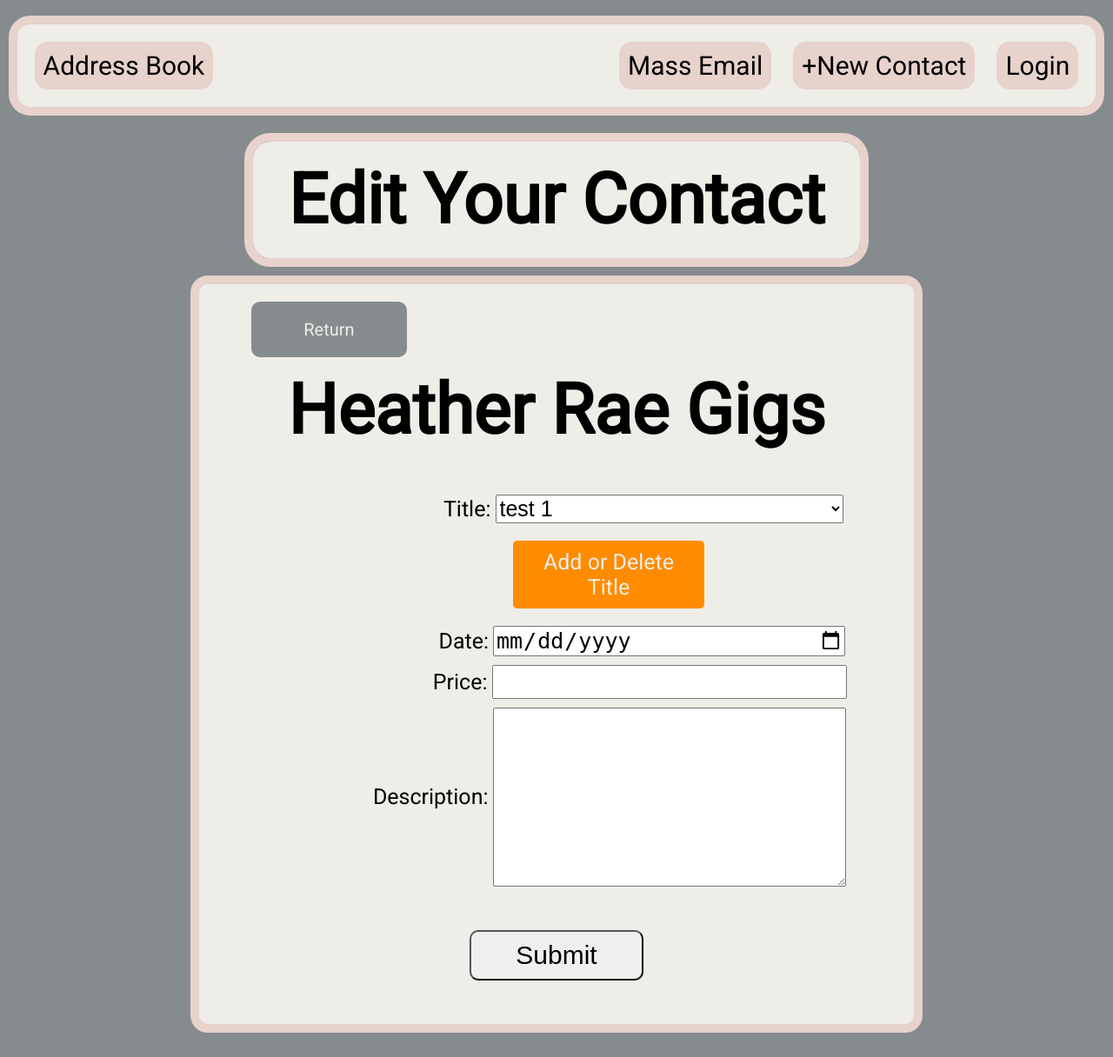
After one commit to jessebrusa/gig-book, a Flask app: page /invoice-form/1 in a window 1280 px wide. The commit adds this page. Shown: the whole page at 87% size. Run offline with Flask 3, Linux system fonts and the light colour scheme; data comes from the database, SQL or seed files in the repository; both versions use the stored data as it was after the commit; some libraries are stand-ins or nearby versions.

Commit message:
completed invoice form and template started displaying past inovoices

```diff
--- a/form.py
+++ b/form.py
@@ -1,7 +1,7 @@
 from flask_wtf import FlaskForm
 from wtforms import StringField, SubmitField, PasswordField, \
     EmailField, SelectField, IntegerField, FileField, BooleanField, \
-    DateField, TimeField, TextAreaField
+    DateField, TimeField, TextAreaField, FloatField
 from wtforms.validators import DataRequired
 from flask_ckeditor import CKEditorField
 
@@ -38,6 +38,11 @@ feedback_list_items = [('Volume Low'), ('Volume High'), ('Less Upbeat'),
 marketing_list_items = [('Physical Flyer'), ('Electronic Flyer'), ('Physical Business Cards'),
                         ('EPK'), ('Chocolate'), ('Video Clip'), ('Post Card')]
 
+
+performance_title_list = [('Hope with Heather Rae'), ('Get Happy with Heather Rae'), ('Come Away with Heather Rae'),
+                          ('In the Arms of the Angel with Heather Rae'), ('A Christmas Miracle with Heather Rae'),
+                          ('God Bless the USA with Heather Rae'), ('Worship with Heather Rae'), ('Hymns with Heather Rae'),
+                          ('Give Thanks with Heather Rae')]
 
 class AddressBookForm(FlaskForm):
     facility = StringField('Facility Name', validators=[DataRequired()])
@@ -112,3 +117,16 @@ class MassEmailForm(FlaskForm):
     subject = StringField('Subject', validators=[DataRequired()])
     body = CKEditorField('Body', validators=[DataRequired()])
     submit = SubmitField('Submit')
+
+
+class InvoiceForm(FlaskForm):
+    title = SelectField('Title Choices')
+    date = DateField('Date', validators=[DataRequired()])
+    price = FloatField('Price', validators=[DataRequired()])
+    description = TextAreaField('Description', validators=[DataRequired()])
+    submit = SubmitField('Submit')
+
+
+class AddTitleForm(FlaskForm):
+    title = StringField('Title')
+    submit = SubmitField('Submit')
--- a/main.py
+++ b/main.py
@@ -1,20 +1,21 @@
-from flask import Flask, render_template, redirect, url_for, request
+from flask import Flask, render_template, redirect, url_for, request, make_response
 from flask_bootstrap import Bootstrap
 from flask_ckeditor import CKEditor
 from form import AddressBookForm, weekdays, venue_type_list, performance_type_list, \
-feedback_list_items, LoginForm, MassEmailForm
+feedback_list_items, LoginForm, MassEmailForm, InvoiceForm, AddTitleForm
 from resources import ext_phone, phone_to_string, format_duration, compare_field, last_item, image_url, \
 format_url_date, compare_field_return_data, compare_field_address, edit_data_method,  edit_address_method, \
 date_key, edit_mass_email_method, set_list_form_submit, generate_hash_salt, bible_url, params, \
 send_email_with_attachment, attachment_url, check_for_data_return_last, return_list, edit_database, \
 format_time, edit_two_database, return_table_list, format_date, marketing_form_submit, \
-remove_unwanted_char_phone, MAPS_DIRECTIONS_API_KEY, ORIGIN
+remove_unwanted_char_phone, MAPS_DIRECTIONS_API_KEY, ORIGIN, date_add_days, float_decimal_one
 from werkzeug.security import check_password_hash
 from flask_sqlalchemy import SQLAlchemy
 from flask_login import UserMixin, login_user, LoginManager, current_user, logout_user
 from functools import wraps
 from werkzeug.utils import secure_filename
 import requests
+import pdfkit
 import os
 import re
 
@@ -22,6 +23,7 @@ import re
 app = Flask(__name__)
 app.config['SECRET_KEY'] = 'das;jklfaowye83oi;jkasdofiu8ow11'
 app.config['UPLOAD_FOLDER'] = './static/location_img'
+app.config['PDFKIT_EXECUTABLE'] = '/usr/local/bin/wkhtmltopdf'
 ckeditor = CKEditor(app)
 Bootstrap(app)
 
@@ -31,6 +33,7 @@ db = SQLAlchemy(app)
 
 login_manager = LoginManager()
 login_manager.init_app(app)
+
 
 
 class DataBase(db.Model):
@@ -60,6 +63,7 @@ class DataBase(db.Model):
     comments = db.relationship('CommentsTable')
     feedback = db.relationship('FeedbackTable')
     testimonials = db.relationship('TestimonialTable')
+    invoice = db.relationship('InvoiceTable')
 
 
 class ContactTable(db.Model):
@@ -172,6 +176,24 @@ class TestimonialTable(db.Model):
     data_base_id = db.Column(db.Integer, db.ForeignKey('database.id'))
 
 
+class InvoiceTable(db.Model):
+    __tablename__ = 'invoice_table'
+    id = db.Column(db.Integer, primary_key=True)
+    facility = db.Column(db.String(250))
+    street = db.Column(db.String(250))
+    town = db.Column(db.String(250))
+    state = db.Column(db.String(250))
+    zip_code = db.Column(db.String(250))
+    date = db.Column(db.String(250))
+    due_date = db.Column(db.String(250))
+    price = db.Column(db.Float)
+    title = db.Column(db.String(250))
+    description = db.Column(db.String(250))
+    paid = db.Column(db.Boolean, default=False)
+
+    data_base_id = db.Column(db.Integer, db.ForeignKey('database.id'))
+
+
 class User(UserMixin, db.Model):
     __tablename__ = 'users'
     id = db.Column(db.Integer, primary_key=True)
@@ -179,6 +201,12 @@ class User(UserMixin, db.Model):
     l_name = db.Column(db.String(250), nullable=False)
     email = db.Column(db.String(250), nullable=False)
     password = db.Column(db.String(250), nullable=False)
+
+
+class PerformanceTitle(db.Model):
+    __tablename__ = 'performance_title'
+    id = db.Column(db.Integer, primary_key=True)
+    title = db.Column(db.String(250), nullable=False)
 
 
 with app.app_context():
@@ -190,7 +218,7 @@ def load_user(user_id):
     return db.session.get(User, int(user_id))
 
 
-def admin_only(f):
+def logged_in_only(f):
     @wraps(f)
     def decorated_function(*args, **kwargs):
         try:
@@ -204,7 +232,7 @@ def admin_only(f):
 
 
 @app.route('/', methods=['GET', 'POST'])
-# @admin_only
+# @logged_in_only
 def home():
     facilities = DataBase.query.all()
 
@@ -303,7 +331,7 @@ def home():
 
 
 @app.route('/form', methods=['GET', 'POST'])
-# @admin_only
+# @logged_in_only
 def form():
     form = AddressBookForm()
 
@@ -539,7 +567,7 @@ def form():
 
 
 @app.route('/facility/<int:id>', methods=['GET', 'POST'])
-# @admin_only
+# @logged_in_only
 def facility_page(id):
     facility = DataBase.query.filter_by(id=id).first()
 
@@ -600,7 +628,7 @@ def facility_page(id):
 
 
 @app.route('/add/<int:id>/<field>', methods=['GET', 'POST'])
-# @admin_only
+# @logged_in_only
 def add_data(id, field):
     facility = DataBase.query.filter_by(id=id).first()
     form = AddressBookForm()
@@ -626,7 +654,7 @@ def add_data(id, field):
 
 
 @app.route('/commit-add/<int:id>/<field>', methods=['GET', 'POST'])
-# @admin_only
+# @logged_in_only
 def commit_add_data(id, field):
     facility = DataBase.query.filter_by(id=id).first()
     form = AddressBookForm()
@@ -797,7 +825,7 @@ def commit_add_data(id, field):
 
 
 @app.route('/edit-field/<int:id>/<field>', methods=['GET', 'POST'])
-# @admin_only
+# @logged_in_only
 def edit_field(id, field):
     facility = DataBase.query.filter_by(id=id).first()
     form = AddressBookForm()
@@ -908,7 +936,7 @@ def edit_field(id, field):
 
 
 @app.route('/commit-edit/<int:id>/<field>', methods=['GET', 'POST'])
-# @admin_only
+# @logged_in_only
 def commit_edit(id, field):
     facility = DataBase.query.filter_by(id=id).first()
     form = AddressBookForm()
@@ -1054,7 +1082,7 @@ def commit_edit(id, field):
 
 
 @app.route('/wtformedit/<int:id>/<field>/<data>', methods=['GET', 'POST'])
-# @admin_only
+# @logged_in_only
 def wtform_edit(id, field, data):
     facility = DataBase.query.filter_by(id=id).first()
     form = AddressBookForm()
@@ -1092,7 +1120,7 @@ def wtform_edit(id, field, data):
 
 
 @app.route('/wtformcommit/<int:id>/<field>/<data>', methods=['GET', 'POST'])
-# @admin_only
+# @logged_in_only
 def wtform_commit(id, field, data):
     facility = DataBase.query.filter_by(id=id).first()
     form = AddressBookForm()
@@ -1153,7 +1181,7 @@ def wtform_commit(id, field, data):
 
 
 @app.route('/previous-contact-data/<int:id>')
-# @admin_only
+# @logged_in_only
 def previous_contact(id):
     facility = DataBase.query.filter_by(id=id).first()
 
@@ -1169,7 +1197,7 @@ def previous_contact(id):
 
 
 @app.route('/delete/<int:id>/<field>/<data>', methods=['GET', 'POST'])
-# @admin_only
+# @logged_in_only
 def delete_data(id, field, data):
     facility = DataBase.query.filter_by(id=id).first()
     data = data
@@ -1275,6 +1303,12 @@ def delete_data(id, field, data):
             return redirect(url_for('facility_page', id=id))
 
 
+    if field == 'title':
+        delete_title = PerformanceTitle.query.filter_by(id=data).first()
+        db.session.delete(delete_title)
+        db.session.commit()
+        return redirect(url_for('add_title', id=id))
+
     db.session.commit()
     return redirect (url_for('edit_field', id=id, field=field))
 
@@ -1285,7 +1319,7 @@ def confirm_page(id):
     return render_template('confirm.html', facility_name=facility.facility, id=id)
 
 @app.route('/delete-contact/<int:id>', methods=['GET', 'POST'])
-# @admin_only
+# @logged_in_only
 def delete_contact(id):
     facility = DataBase.query.filter_by(id=id).first()
 
@@ -1352,7 +1386,7 @@ def register_page():
 
 
 @app.route('/mass-email', methods=['GET', 'POST'])
-# @admin_only
+# @logged_in_only
 def mass_email_page():
     mass_email_form = MassEmailForm()
 
@@ -1387,6 +1421,88 @@ def mass_email_page():
     return render_template('mass-email.html', form=mass_email_form)
 
 
+@app.route('/invoice-form/<int:id>', methods=['GET', 'POST'])
+# @logged_in_only
+def invoice_form(id):
+    facility = DataBase.query.filter_by(id=id).first()
+    form = InvoiceForm()
+
+    title_objects = PerformanceTitle.query.all()
+    titles = [title.title for title in title_objects]
+    form.title.choices = [(title) for title in titles]
+
+    if request.method == 'POST':
+        form_title = form.title.data
+        form_date = format_date(form.date.data)
+        form_price = form.price.data
+        form_description = form.description.data
+
+        new_invoice = InvoiceTable (
+            facility = facility.facility,
+            street = facility.street,
+            town = facility.town,
+            state = facility.state,
+            zip_code = facility.zip_code,
+            date = form_date,
+            due_date = date_add_days(form_date, 30),
+            price = form_price,
+            title = form_title,
+            description = form_description,
+            data_base_id = id,
+        )
+        db.session.add(new_invoice)
+        db.session.commit()
+
+        invoice_id = new_invoice.id
+
+        return redirect(url_for('invoice', invoice_id=invoice_id))
+
+
+    return render_template('invoice-form.html', id=id, form=form)
+
+
+@app.route('/add-title/<int:id>', methods=['GET', 'POST'])
+# @logged_in_only
+def add_title(id):
+    form = AddTitleForm()
+    titles = PerformanceTitle.query.all()
+
+    if request.method == 'POST':
+        form_title = form.title.data
+
+        if form_title:
+            new_title = PerformanceTitle(
+                title = form_title
+            )
+            db.session.add(new_title)
+            db.session.commit()
+
+            return redirect(url_for('invoice_form', id=id))
+
+
+    return render_template('add-title.html', form=form, id=id, titles=titles)
+
+
+@app.route('/invoice/<int:invoice_id>', methods=['GET', 'POST'])
+# @logged_in_only
+def invoice(invoice_id):
+    invoice = InvoiceTable.query.filter_by(id=invoice_id).first()
+    invoice_price = invoice.price
+    price_end_with_zero = float_decimal_one(invoice.price)
+    if price_end_with_zero:
+        invoice_price = str(invoice_price) + '0'
+
+
+    return render_template('invoice.html', invoice=invoice, invoice_price=invoice_price)
+
+
+@app.route('/invoice-list')
+# @logged_in_only
+def invoice_list():
+    invoices = InvoiceTable.query.all()
+
+    return render_template('invoice-list.html', invoices=invoices)
+
 @app.route('/logout')
 def logout():
     logout_user()
--- a/static/css/stylesheet.css
+++ b/static/css/stylesheet.css
@@ -7,6 +7,7 @@
 
 html, body {
     overflow-x: hidden;
+    font-family: 'Roboto', sans-serif;
 }
 
 .navBarContainer {
@@ -927,6 +928,52 @@ p {
     justify-content: center;
 }
 
+.invoiceBtn {
+    background-color: #B9B7BD;
+}
+
+.invoiceBtn a {
+    color: black;
+}
+
+.addTitle {
+    width: 200px;
+    margin-left: 130px;
+}
+
+.centerRow {
+    justify-content: center;
+}
+
+.hoverNav {
+    margin-bottom: -150px;
+    position: relative;
+    opacity: 0%;
+    transition: opacity 0.5s ease;
+}
+
+.hoverNav:hover {
+    opacity: 100%;
+    z-index: 500;
+}
+
+.tableContainer {
+    padding: 10px;
+    width: 95%;
+}
+
+.tableContent {
+    background-color: white;
+    font-size: 22px;
+    border: 1px solid black;
+}
+
+.lineBreak {
+    background-color: grey;
+    height: 2px;
+    width: 100%;
+}
+
 @media only screen and (max-width: 1200px) {
     .top-info {
         width: 85%;
@@ -1001,5 +1048,22 @@ p {
         margin: 0px;
     }
 
+    .inputField {
+        width: 150px;
+        margin-right: 200px;
+    }
 
+    .dateCalendar {
+        width: 150px;
+        margin-right: 200px;
+    }
+
+    .textArea {
+        width: 150px;
+        margin-right: 200px;
+    }
+
+    .addTitle {
+        margin-right: 150px;
+    }
   }
--- /dev/null
+++ b/templates/display_pdf.html
@@ -0,0 +1,2 @@
+{% include "header.html" %}
+{% import "bootstrap/wtf.html" as wtf %}
--- a/templates/facility-page.html
+++ b/templates/facility-page.html
@@ -332,6 +332,9 @@
             <h2><u>Add a Testimonial:</u></h2>
         </div>
     {% endif %}
+    <div class="importantDelete invoiceBtn">
+        <a href="{{ url_for('invoice_form', id=id) }}">Generate Invoice</a>
+    </div>
     <div class="importantDelete">
         <a href="{{ url_for('confirm_page', id=id) }}">DELETE CONTACT</a>
     </div>
--- /dev/null
+++ b/templates/invoice-form.html
@@ -0,0 +1,37 @@
+{% include "header.html" %}
+{% import "bootstrap/wtf.html" as wtf %}
+
+<body>
+    <h1 class="gigs editGigs">Edit Your Contact</h1>
+    <form method="POST" action="{{ url_for('invoice_form', id=id) }}">
+        {{ form.hidden_tag() }}
+        {{ ckeditor.load() }}
+        <div class="formContainerColumn">
+            <div class="returnContainer">
+                <a href="{{ url_for('facility_page', id=id) }}">Return</a>
+            </div>
+            <h1 class="contactH1">Heather Rae Gigs</h1>
+            <div class="formContainer">
+                <div class="formRow">
+                    <label class="leftItem">Title:</label>
+                    {{ form.title(class_='inputField') }}
+                </div>
+                <a href="{{ url_for('add_title', id=id) }}" class="editBtn addTitle">Add or Delete<br>Title</a>
+                <div class="formRow">
+                    <label class="leftItem">Date:</label>
+                    {{ form.date(class_='dateCalendar') }}
+                </div>
+                <div class="formRow">
+                    <label class="leftItem">Price:</label>
+                    {{ form.price(class_='inputField') }}
+                </div>
+                <div class="formRow">
+                    <label class="leftItem">Description:</label>
+                    {{ form.description(class_='textArea') }}
+                </div>
+            </div>
+            {{ form.submit(class_='submitButton') }}
+        </div>
+    </form>
+</body>
+</html>
```
Also changed, not shown: email_function.py (deleted, +0 -40 lines), resources.py (+17 -1 lines), static/css/invoice.css (+9 -0 lines), templates/add-title.html (added, +28 -0 lines), templates/form.html (+0 -8 lines), templates/invoice-list.html (added, +34 -0 lines), templates/invoice.html (+42 -16 lines), instance/digital-contact.db.
